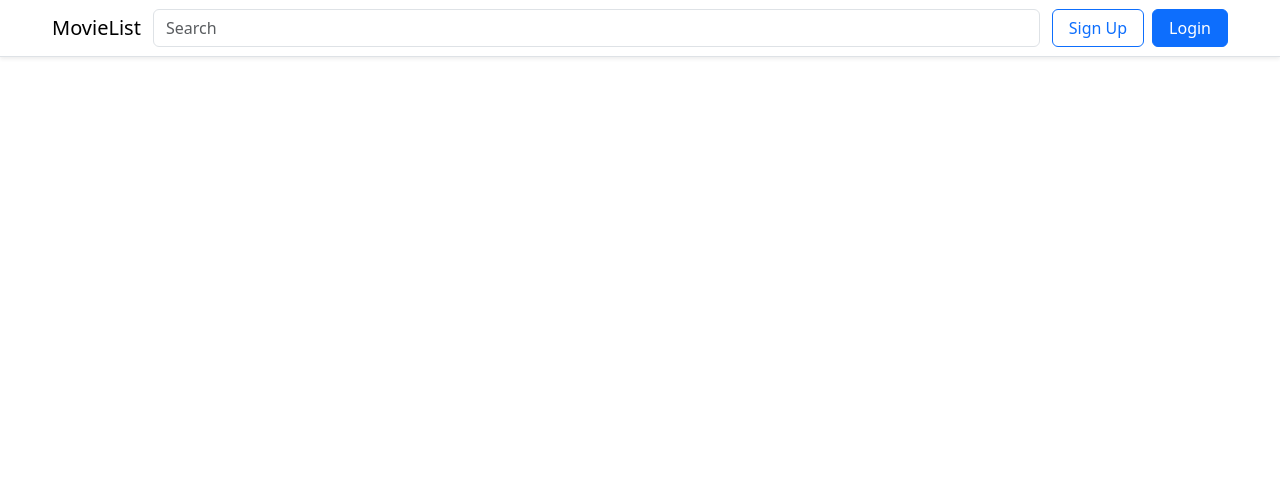
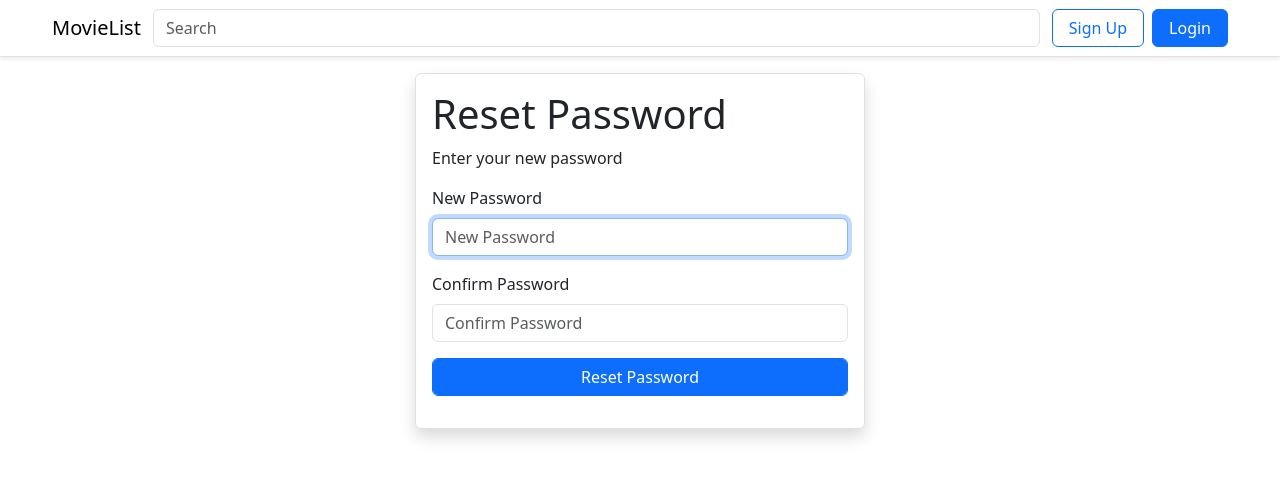
Before and after one commit to dillondipetrillo/movie-list, a Flask app: template templates/reset-with-token.html in a window 1280 px wide. Shown: the top 479 px of the page. Run offline with Flask 3, Linux system fonts and the light colour scheme; the template is opened without the code that fills it, so the values that code supplies are empty; parts of the project's set-up code (start-up, migrations or seed data) failed here and were passed over; some libraries are stand-ins or nearby versions.

Commit message:
finish functionality for changing password

```diff
--- a/app.py
+++ b/app.py
@@ -1,9 +1,9 @@
 from datetime import timedelta
 from dotenv import load_dotenv
-from flask import Flask, redirect, render_template, request, session, url_for
+from flask import Flask, flash, redirect, render_template, request, session, url_for
 from flask_mail import Mail, Message
 from flask_session import Session
-from helpers import create_tables, get_user_id, insert_user_db, login_required, verify_sign_up_data, verify_login_data, get_user, search_query, verify_user_email
+from helpers import create_tables, get_user_id, insert_user_db, login_required, verify_sign_up_data, verify_login_data, get_user, search_query, verify_user_email, get_message_from_flash, verify_password_change
 from itsdangerous import URLSafeTimedSerializer, SignatureExpired
 from werkzeug.security import generate_password_hash
 import secrets, os
@@ -16,6 +16,9 @@ app = Flask(__name__)
 
 # Creates necessary tables for database
 create_tables()
+
+# Global variable for setting flash message key
+FLASH_KEY = "flash_key"
 
 app.config["SECRET_KEY"] = secrets.token_urlsafe(16)
 app.config["PERMANENT_SESSION_LIFETIME"] = timedelta(days=30)
@@ -34,6 +37,21 @@ app.config['MAIL_USE_SSL'] = False
 mail = Mail(app)
 s = URLSafeTimedSerializer(app.secret_key)
 
+@app.before_request
+def check_session():
+    """Redirects logged in user to homepage if trying to visit pages
+        that should only be accessed by logged out users"""
+    public_routes = ["login", "signup", "reset_password", "reset_with_token"]
+    # Get current endpoint
+    endpoint = request.endpoint
+
+    # Check if user is logged in
+    if session.get("user_id"):
+        # Redirect to homepage if logged in user is trying to access route in public_routes
+        if endpoint in public_routes:
+            return redirect("/")
+
+
 @app.route('/')
 def index():
     """Homepage for signed in user"""
@@ -44,10 +62,6 @@ def index():
 @app.route("/signup", methods=["GET", "POST"])
 def signup():
     """Register a new user"""
-    # Redirect to home if already logged in
-    if session.get("user_id"):
-        return redirect("/")
-
     session.clear()
 
     if request.method == "POST":
@@ -76,22 +90,19 @@ def signup():
         session["user_id"] = id[0]
         session["username"] = sign_up_data["username"]
         return redirect('/')
-    else:
-        return render_template("signup.html", no_search=True)
+
+    return render_template("signup.html", no_search=True)
 
 
 @app.route("/login", methods=["GET", "POST"])
 def login():
     """Route for login page"""
-    # Redirect to home if already logged in
-    if session.get("user_id"):
-        return redirect("/")
-
-    # Forget any user_id
-    session.clear()
-
+    # Token for reset password link url param
+    token = s.dumps("reset-password", salt="reset")
     # User is attempting to login
     if request.method == "POST":
+        # Forget any user_id
+        session.clear()
         error = None
         sign_in_data = {
             'email': request.form.get("email"),
@@ -101,12 +112,10 @@ def login():
         # Set error message if data cannot validate
         error = verify_login_data(sign_in_data)
         if error:
-            return render_template("login.html", error=error, sign_in_info=sign_in_data, no_search=True)
+            return render_template("login.html", error=error, token=token, sign_in_info=sign_in_data, no_search=True)
         return redirect('/')
 
-    # User reached via GET (clicking a link or via redirect)
-    else:
-        return render_template("login.html", no_search=True)
+    return render_template("login.html", no_search=True, token=token, reset_success=get_message_from_flash(session.pop(FLASH_KEY, None)))
 
 
 @app.route("/logout")
@@ -138,6 +147,13 @@ def search():
 def reset_password():
     """Page to verify user in order to send url with token to change password"""
     email = request.form.get("email")
+    token = request.args.get("token")
+    if not token:
+        return redirect("/login")
+    try:
+        validate = s.loads(token, salt="reset", max_age=3600)
+    except SignatureExpired:
+        return redirect("login")
     if request.method == "POST":
         errors = verify_user_email(email)
         if errors:
@@ -149,30 +165,37 @@ def reset_password():
             msg.body = f"Your password reset link is {link}"
             try:
                 mail.send(msg)
-                return redirect(url_for("reset_password", success="Password reset link has been sent to your email"))
+                session[FLASH_KEY] = "reset_success"
+                flash("Password reset link has been sent to your email", session.get(FLASH_KEY))
+                return redirect(url_for("login"))
             except:
                 return render_template("reset-password.html", no_search=True, email_error="Error sending email. Please try again.")
-    else:
-        success_msg = request.args.get("success")
-        return render_template("reset-password.html", no_search=True, success=success_msg)
+
+    return render_template("reset-password.html", no_search=True, reset_error=get_message_from_flash(session.pop(FLASH_KEY, None)))
 
 
-@app.route("/reset/<token>", methods=["GET", "POST"])
+@app.route("/reset-password/<token>", methods=["GET", "POST"])
 def reset_with_token(token):
     """Displays form for resetting password if token is not expired"""
     try:
-        email = s.loads(token, salt="email-confirmation", max_age=900)
+        email = s.loads(token, salt="email-confirm", max_age=900)
     except SignatureExpired:
-        flash("The reset link has expired.", "error")
+        session[FLASH_KEY] = "reset_error"
+        flash("The reset link has expired. Please enter email again.", session.get(FLASH_KEY))
         return redirect("/reset-password")
+    if request.method == "POST":
+        # try to update password
+        password_change_data = {
+            "email": email,
+            "password": request.form.get("password"),
+            "password-confirm": request.form.get("password-confirm"),
+        }
+        errors = verify_password_change(password_change_data)
+        if errors:
+            return render_template("reset-with-token.html", no_search=True, error=errors)
+        # Password verified, user is updated in db
+        session[FLASH_KEY] = "reset_true"
+        flash("Password has been successfully reset", session.get(FLASH_KEY))
+        return redirect("/login")
 
-    if request.method == "POST":
-        new_password = request.form.get("new-password")
-        confirm_password = request.form.get("confirm-password")
-        if new_password == confirm_password:
-            flash("Your password has been updated successfully", "success")
-            return redirect("/login")
-        else:
-            flash("Passwords do not match", "error")
-
-    return render_template("reset-with-token.html", token=token)
+    return render_template("reset-with-token.html", no_search=True, token=token)
--- a/helpers.py
+++ b/helpers.py
@@ -1,12 +1,13 @@
 import os, re, requests, sqlite3
 from dotenv import load_dotenv
-from flask import jsonify, redirect, session
+from flask import get_flashed_messages, jsonify, redirect, session
 from functools import wraps
-from werkzeug.security import check_password_hash
+from werkzeug.security import check_password_hash, generate_password_hash
 
 # Load env variables
 load_dotenv()
 
+# Global variables
 DATABASE = os.getenv("DATABASE_NAME")
 # Get API key
 OMDB_API_KEY = os.getenv("OMDB_API_KEY")
@@ -18,6 +19,7 @@ EMAIL_PATTERN = re.compile(
 PASSWORD_PATTERN = re.compile(
     r"^(?=.*[A-Z])(?=.*\d)(?=.*[@$!%*?&])[A-Za-z\d@$!%*?&]{7,}$"
 )
+PASSWORD_ERR = "Password must be at least 7 characters and contain at least one uppercase letter, digit, and special character(@$!%*?&)."
 
 def get_db_connection():
     """
@@ -104,7 +106,7 @@ def verify_sign_up_data(data):
     # Verify password
     password = data["password"]
     if not PASSWORD_PATTERN.match(password) or not password:
-        error_msgs["password"] = "Password must be at least 7 characters and contain at least one uppercase letter, digit, and special character(@$!%*?&)."
+        error_msgs["password"] = PASSWORD_ERR
 
     # Verify password confirmation
     confirm_password = data["confirm_password"]
@@ -214,6 +216,40 @@ def verify_user_email(email):
     return err_msgs
 
 
+def verify_password_change(user_data):
+    """Verify password change data. Confirms password matches password
+        requirements and matches with the confirm password field.
+        If so, users password is updated"""
+    # Verify password and password-confirm
+    password = user_data["password"]
+    password_confirm = user_data["password-confirm"]
+    if not PASSWORD_PATTERN.match(password) or not password:
+         return PASSWORD_ERR
+    if not password == password_confirm:
+        return "Passwords must match"
+
+    # Validate that the new password is not same as the current password
+    email = user_data["email"]
+    conn = get_db_connection()
+    cur = conn.cursor()
+
+    cur.execute("SELECT password_hash FROM users WHERE email = ?", (email,))
+    user_pw = cur.fetchone()
+    if check_password_hash(user_pw[0], password):
+        conn.close()
+        return "The new password cannot be the same as a previously used password"
+
+    # Password is valid and matches the password-confirm field and is unique
+    new_pw_hash = generate_password_hash(
+        password,
+        method="pbkdf2",
+        salt_length=16)
+    cur.execute("UPDATE users SET password_hash = ? WHERE email = ?", (new_pw_hash, email))
+    conn.commit()
+    conn.close()
+    return None
+
+
 def login_required(f):
     """Decorate routes to require login."""
     @wraps(f)
@@ -224,6 +260,14 @@ def login_required(f):
     return decorated_function
 
 
+def get_message_from_flash(category):
+    """Gets the message from flash in the provided category"""
+    if not category: return None
+    messages = get_flashed_messages(with_categories=True)
+    cat_msg = [msg for cat, msg in messages if cat == category]
+    return cat_msg[0] if cat_msg else None
+
+
 def search_query(query):
     """Makes call to api to get list of movies."""
     response = requests.get(f"https://www.omdbapi.com/?apikey={OMDB_API_KEY}&type=movie&s={query}")
--- a/templates/login.html
+++ b/templates/login.html
@@ -7,6 +7,9 @@
 {% block main %}
     <section class="enter-form border rounded p-3 mx-auto shadow">
         <h1>Login</h1>
+        {% if reset_success %}
+            <p class="text-success bg-success bg-opacity-10 border-success border-opacity-10 rounded-2 py-2 px-3">{{ reset_success }}</p>
+        {% endif %}
         <form action="/login" method="post" id="entry-form">
             <div class="form-group mb-3">
                 <label class="form-label" for="email">Email</label>
@@ -19,7 +22,7 @@
                 <input class="form-control mb-2 {% if error and error["password"] %} border-danger focus-ring focus-ring-danger {% endif %}"
                 id="password" type="password" name="password" placeholder="Password" required>
                 <div id="helpers" class="d-flex justify-content-between">
-                    <a href="/reset-password">Forgot Password?</a>
+                    <a href="{{ url_for("reset_password", token=token) }}">Forgot Password?</a>
                     <div class="form-check">
                         <input class="form-check-input border-dark" type="checkbox" value="1" id="stay-logged-in" name="stay-logged-in">
                         <label class="form-check-label" for="stay-logged-in">
--- a/templates/reset-with-token.html
+++ b/templates/reset-with-token.html
@@ -5,5 +5,30 @@
 {% endblock %}
 
 {% block main %}
+    <section class="enter-form border rounded p-3 mx-auto shadow">
+        <h1>Reset Password</h1>
+            <p>Enter your new password</p>
+            <form action="" method="post" id="entry-form">
+                <div class="form-group mb-3">
+                    <label class="form-label" for="password">New Password</label>
+                    <input class="form-control" id="password" type="password" name="password" placeholder="New Password" required autofocus>
+                </div>
+                <div class="form-group mb-3">
+                    <label class="form-label" for="password-confirm">Confirm Password</label>
+                    <input class="form-control" id="password-confirm" type="password" name="password-confirm" placeholder="Confirm Password" required>
+                </div>
+                <div class="form-group mb-3">
+                    <button type="submit" class="form-control btn btn-primary">Reset Password</button>
+                </div>
+            </form>
+            {% if error %}
+                <ul id="entry-form-errors">
+                    <li class="text-danger">{{ error }}</li>
+                </ul>
+            {% endif %}
+    </section>
+{% endblock %}
 
+{% block body_scripts %}
+    <script type="text/javascript" src="../static/js/entry-form.js"></script>
 {% endblock %}
```
Also changed, not shown: templates/reset-password.html (+5 -8 lines).
